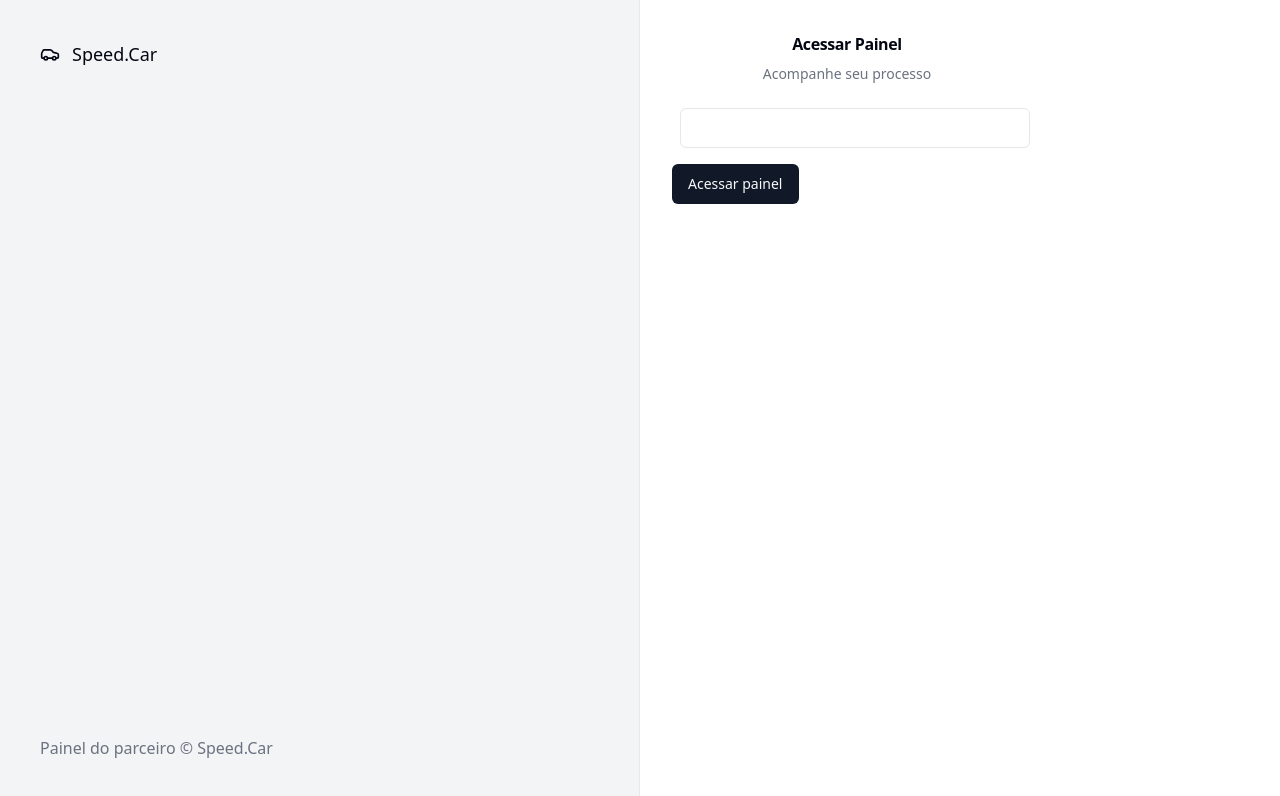
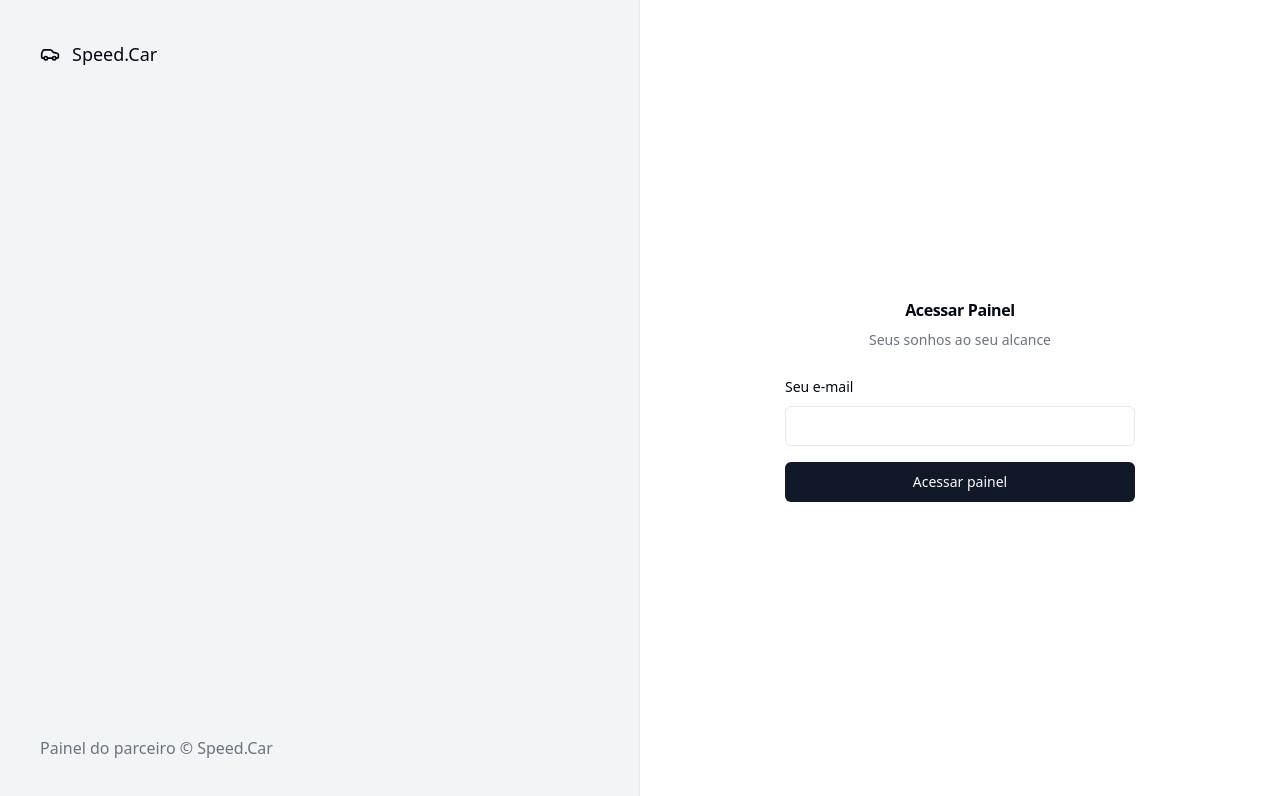
Before and after one commit to Inacioluz/SpeedCar, a React (Vite) app: page /sign-in in a window 1280 px wide. Shown: the top 796 px of the page. Built offline with nearby package versions, Linux system fonts and the light colour scheme.

Commit message:
painel ok

```diff
--- a/src/pages/_layouts/auth.tsx
+++ b/src/pages/_layouts/auth.tsx
@@ -12,7 +12,7 @@ export function AuthLayout() {
         <footer className="">Painel do parceiro &copy; Speed.Car</footer>
       </div>
 
-      <div>
+      <div className="flex flex-col items-center justify-center">
         <Outlet />
       </div>
     </div>
--- a/src/pages/auth/sign-in.tsx
+++ b/src/pages/auth/sign-in.tsx
@@ -15,15 +15,17 @@ export function SignIn() {
               Acessar Painel
             </h1>
             <p className="text-sm text-muted-foreground">
-              Acompanhe seu processo
+              Seus sonhos ao seu alcance
             </p>
           </div>
           <form className="space-y-4">
-            <div className="space-x-2">
-              <Label></Label>
-              <Input></Input>
+            <div className="space-y-2">
+              <Label htmlFor="email">Seu e-mail</Label>
+              <Input id="email" type="email" />
             </div>
-            <Button>Acessar painel</Button>
+            <Button className="w-full" type="submit">
+              Acessar painel
+            </Button>
           </form>
         </div>
       </div>
```
